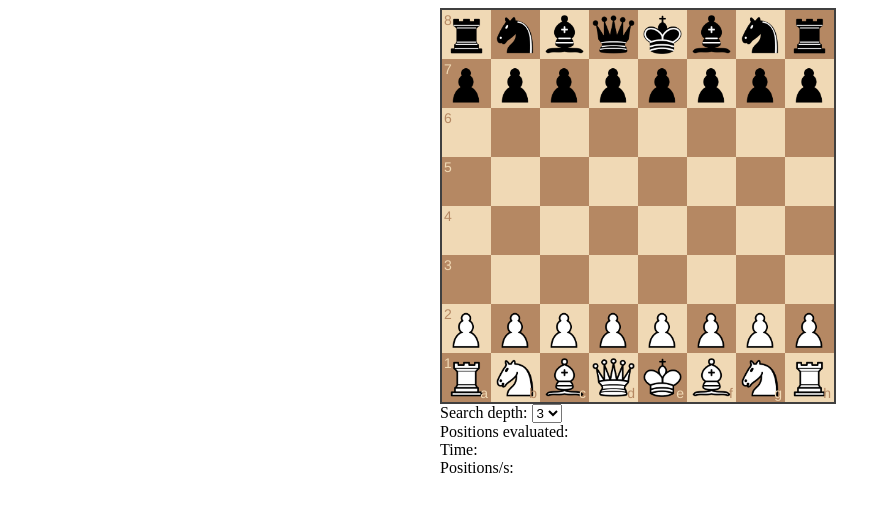
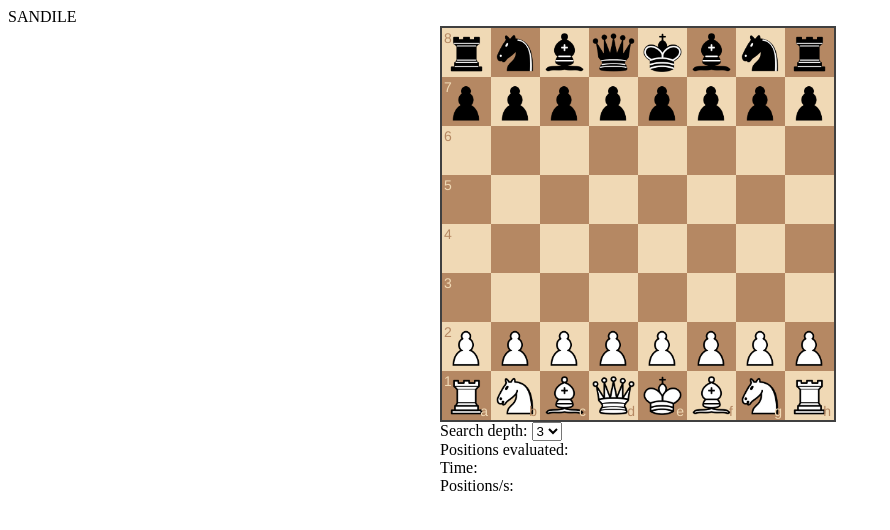
Before and after one commit to sandile263/AI-chess, a website: page index.html in a window 1280 px wide. Shown: the whole page, without its empty margins (0-890 px from the left). Drawn offline with Linux system fonts and the light colour scheme.

Commit message:
Update index.html

```diff
--- a/index.html
+++ b/index.html
@@ -6,6 +6,7 @@
     <link rel="stylesheet" href="style.css">
 </head>
 <body>
+SANDILE
 <div id="board" class="board"></div>
 <div class="info">
     Search depth:
```
